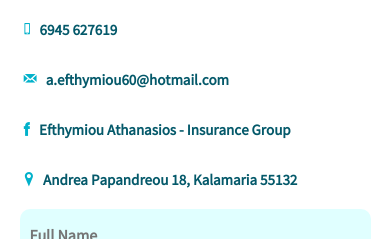
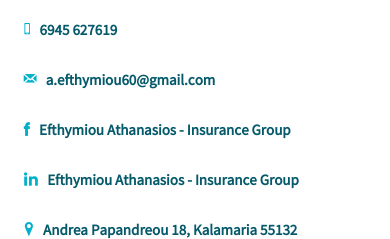
Before and after one commit to Sthanasis/Insurance-Group, a Vue app: page / in a window 390 px wide. Shown: the part 3135-3374 px from the top of the page. Built offline with nearby package versions, Linux system fonts and the light colour scheme.

Commit message:
:add linkedIn

```diff
--- a/src/common-js/common.js
+++ b/src/common-js/common.js
@@ -11,8 +11,8 @@ export const infoItems = {
   phone: '2310 029126',
   mobile: '6945 627619',
   location: 'Andrea Papandreou 18, Kalamaria 55132',
-  linkedIn: '',
-  email: 'a.efthymiou60@hotmail.com',
+  linkedIn: 'Efthymiou Athanasios - Insurance Group',
+  email: 'a.efthymiou60@gmail.com',
   facebook: 'Efthymiou Athanasios - Insurance Group',
 };
 
--- a/src/components/UI/Input.vue
+++ b/src/components/UI/Input.vue
@@ -57,7 +57,7 @@ export default {
   background-color: lightcyan;
   padding: 5px;
   width: 100%;
-  height: 200px !important;
+  height: 250px !important;
   border-radius: 10px;
 }
 textarea:focus,
--- a/src/components/containers/Contact.vue
+++ b/src/components/containers/Contact.vue
@@ -156,6 +156,7 @@ export default {
     'textarea mobile'
     'textarea email'
     'textarea facebook'
+    'textarea linkedIn'
     'textarea location'
     'submit .';
 }
@@ -211,6 +212,7 @@ export default {
       'mobile'
       'email'
       'facebook'
+      'linkedIn'
       'location'
       'inputs'
       'textarea'
--- a/src/mixins/contact.js
+++ b/src/mixins/contact.js
@@ -1,7 +1,7 @@
 export default {
   data() {
     return {
-      items: ['phone', 'mobile', 'location', 'email', 'facebook'],
+      items: ['phone', 'mobile', 'location', 'email', 'linkedIn', 'facebook'],
     };
   },
 };
```
